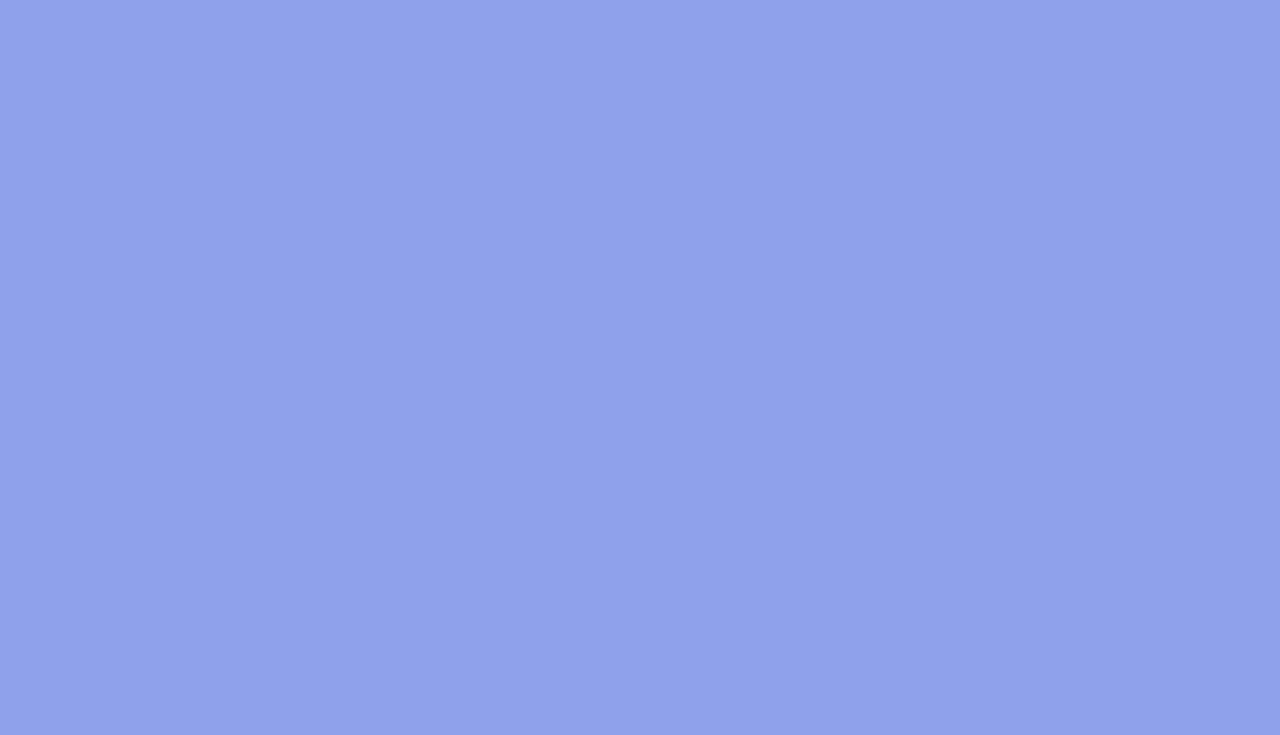
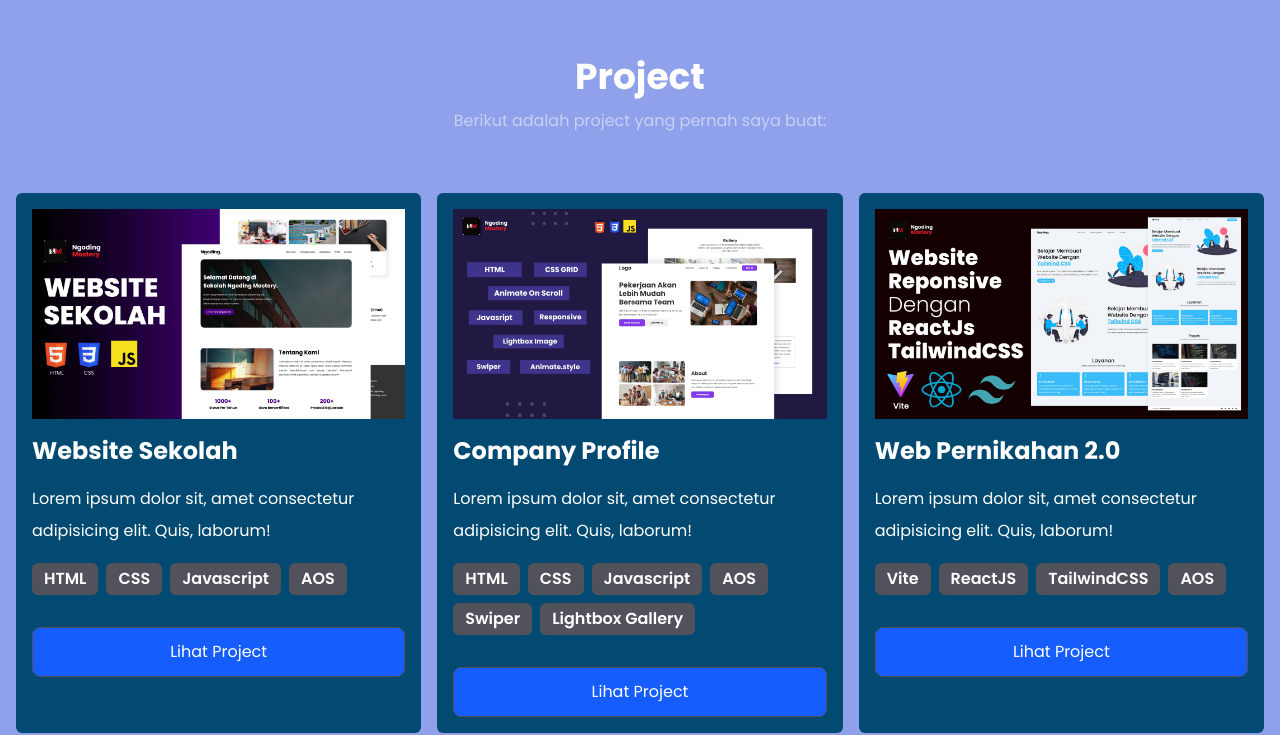
Before and after one commit to Gede-Widhi-wardhana/Portofolio, a React (Vite) app: page / in a window 1280 px wide. Shown: the part 2093-2828 px from the top of the page. Before the commit the page ends 1982 px from the top, so only its background shows below. Built offline with nearby package versions, Linux system fonts and the light colour scheme.

Commit message:
Update tampilan project-section portofolio

```diff
--- a/src/App.jsx
+++ b/src/App.jsx
@@ -1,6 +1,6 @@
 import "./index.css";
 import DataImage from "./data";
-import { listTools } from "./data";
+import { listTools, listProyek } from "./data";
 
 function App() {
   return (
@@ -8,7 +8,7 @@
       <div className="Hero grid md:grid-cols-2 items-center pt-10 xl:gap-0 gap-6 grid-cols-1">
         <div>
           <div className="flex items-center gap-3 mb-6 bg-indigo-400 text-black w-fit p-4 rounded-2xl">
-            <img src={DataImage.HeroImage} alt="Gede Widhi Wardhana" className="w-10 rounded-md" />
+            <img src={DataImage.HeroImage} alt="Gede Widhi Wardhana" className="w-10 rounded-md" loading="lazy" />
             <q>Ngoding itu seru, kalau ada yang semangatin.</q>
           </div>
           <h1 className="text-5xl/tight font-bold mb-6">Hai, saya Gede Widhi Wardhana</h1>
@@ -31,14 +31,14 @@
 
       <div className="tentang mt-32 py-10">
         <div className="xl:w-2/3 lg:w-3/4 w-full mx-auto p-7 bg-indigo-300 rounded-lg">
-          <img src={DataImage.HeroImage} alt="Image" className="w-12 rounded-md mb-10 sm:hidden" />
+          <img src={DataImage.HeroImage} alt="Image" className="w-12 rounded-md mb-10 sm:hidden" loading="lazy" />
           <p style={{ textAlign: "justify" }} className="text-base/loose mb-10">
             Saya mahasiswa semester 5 Program Studi Informatika, FMIPA Universitas Udayana. Saya tertarik pada pengembangan web, pengelolaan basis data, dan analisis data. Saya pernah mengembangkan sistem informasi dengan PHP dan Laravel,
             merancang basis data MySQL lengkap dengan pengaturan hak akses pengguna, membuat sistem monitoring parkir berbasis IoT dengan ESP32, serta menerapkan algoritma pohon keputusan ID3 dengan Python. Saya terbiasa bekerja dalam tim,
             cepat beradaptasi, dan memanfaatkan AI sebagai alat bantu dalam pemrograman. Saat ini saya terus mengasah kemampuan di bidang web dan data, dan terbuka untuk kesempatan magang (PKL) maupun kolaborasi proyek.
           </p>
           <div className="flex items-center justify-between">
-            <img src={DataImage.HeroImage} alt="Image" className="w-12 rounded-md sm:block hidden" />
+            <img src={DataImage.HeroImage} alt="Image" className="w-12 rounded-md sm:block hidden" loading="lazy" />
             <div className="flex items-center gap-6">
               <div>
                 <h1 className="text-4xl mb-1">
@@ -61,7 +61,7 @@
           <div className="tools-box grid lg:grid-cols-4 md:grid-cols-3 sm:grid-cols-2 grid-cols-1 gap-4">
             {listTools.map((tool) => (
               <div className="flex items-center gap-2 p-3 border border-gray-300 rounded-md hover:bg-zinc-800 group" key={tool.id}>
-                <img src={tool.gambar} alt="Tools" className="w-14 bg-zinc-500 p-1 group-hover:bg-zinc-700" />
+                <img src={tool.gambar} alt="Tools" className="w-14 bg-zinc-500 p-1 group-hover:bg-zinc-700" loading="lazy"/>
                 <div>
                   <h4 className="font-bold">{tool.nama}</h4>
                   <p className="opacity-50">{tool.ket}</p>
@@ -71,6 +71,34 @@
           </div>
         </div>
       </div>
+
+      {/* Project section */}
+
+      <div className="project mt-32 py-10">
+        <h1 className="text-center text-4xl font-bold mb-2">Project</h1>
+        <p className="text-base/loose text-center opacity-50">Berikut adalah project yang pernah saya buat:</p>
+        <div className="poject-box mt-14 grid lg:grid-cols-3 sm:grid-cols-2 grid-cols-1 gap-4">
+          {listProyek.map((proyek) => (
+            <div key={proyek.id} className="p-4 rounded-md bg-sky-900" >
+              <img src={proyek.gambar} alt={proyek.nama} loading="lazy" />
+              <div>
+                <h1 className="text-2xl font-bold my-4">{proyek.nama}</h1>
+                <p className="text-base/loose mb-4">{proyek.desk}</p>
+                <div className="flex flex-wrap gap-2 mb-4">
+                  {proyek.tools.map((tool, index) => (
+                    <p className="py-1 px-3 border-zinc-500 bg-zinc-600 rounded-md font-semibold" key={index}>
+                      {tool}
+                    </p>
+                  ))}
+                </div>
+                <div className="mt-8 text-center">
+                  <a className="bg-blue-600 p-3 rounded-lg block border border-zinc-600 hover:bg-blue-500" href="#">Lihat Project</a>
+                </div>
+              </div>
+            </div>
+          ))}
+        </div>
+      </div>
     </>
   );
 }
```
